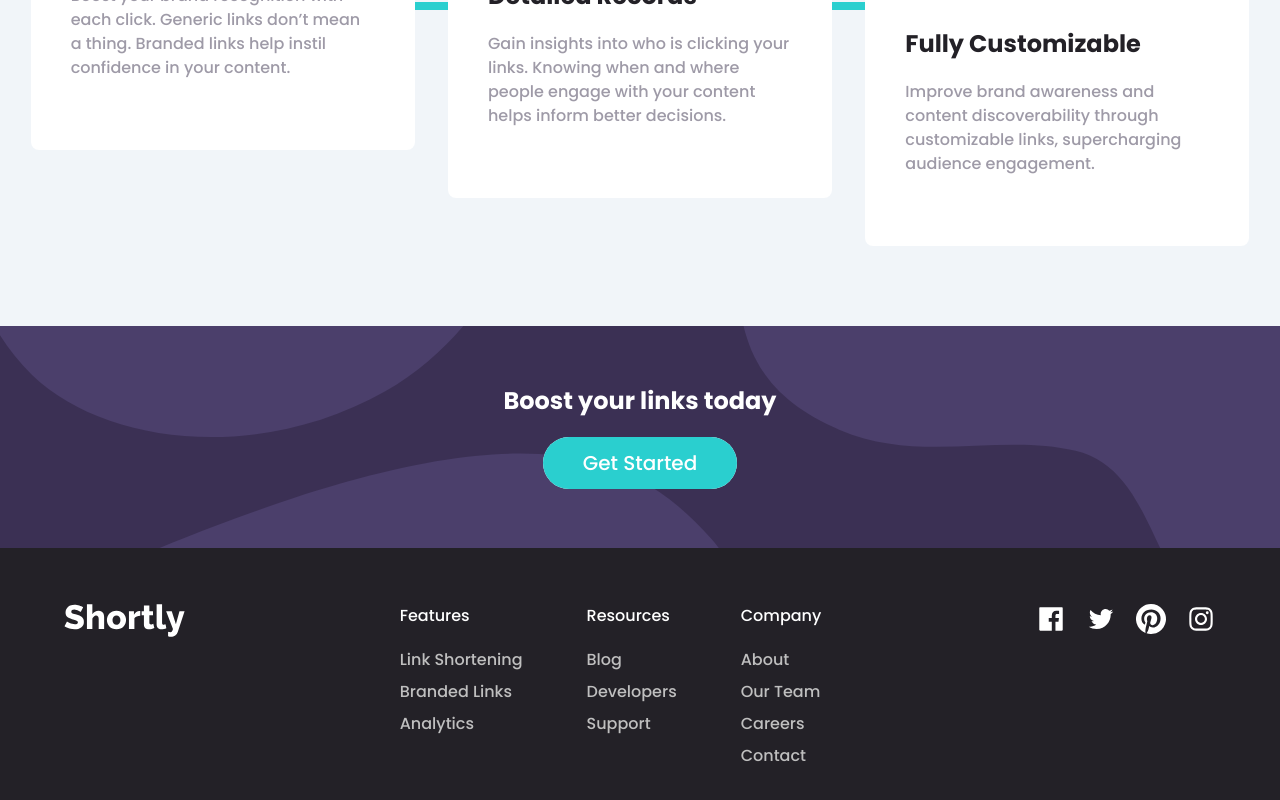
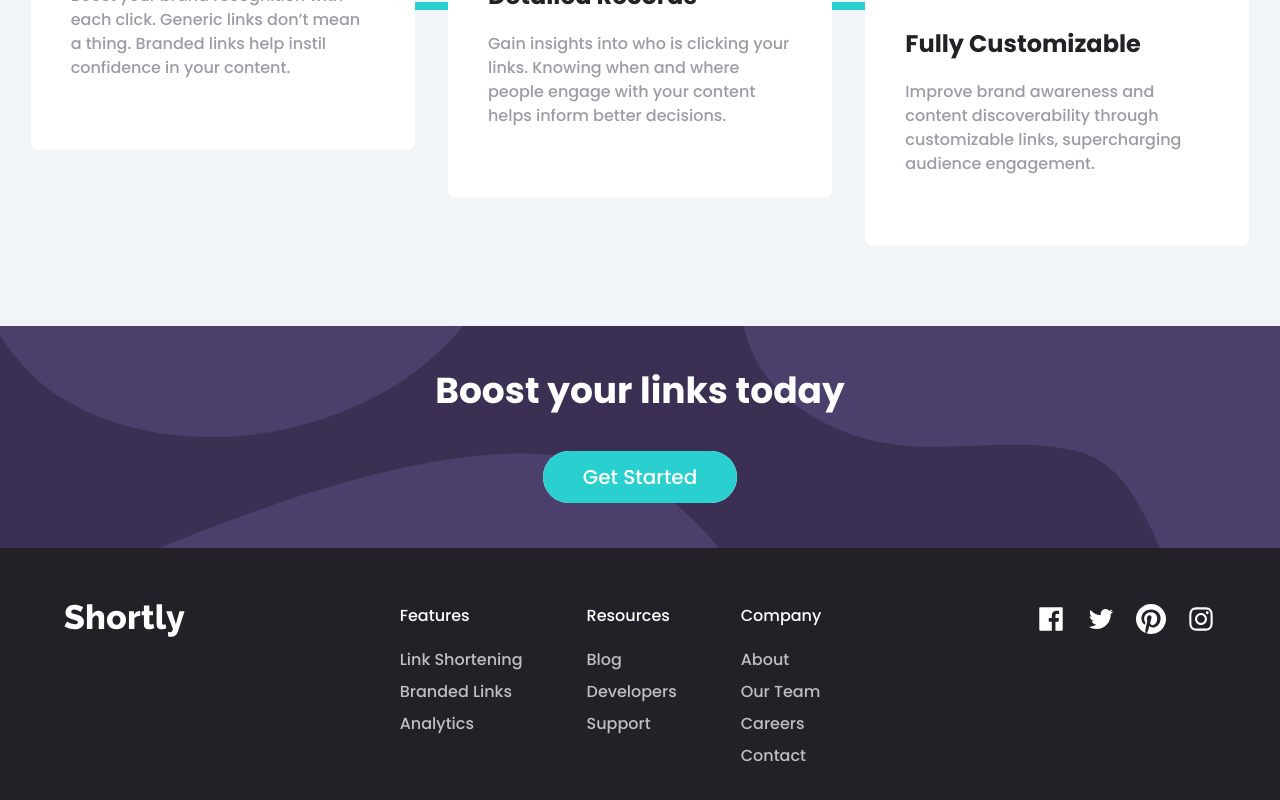
Before and after one commit to FrontendBy-GJ/url-shortening-api, a React (Vite) app: page / in a window 1280 px wide. Shown: the part 1298-2098 px from the top of the page. Built offline with nearby package versions, Linux system fonts and the light colour scheme.

Commit message:
style: adjust h3 text size and spacing between h3 and button on larger screens

```diff
--- a/src/App.jsx
+++ b/src/App.jsx
@@ -42,9 +42,11 @@ function App() {
               className="h-full w-full object-cover"
             />
           </picture>
-          <div className="absolute left-1/2 top-1/2 w-full -translate-x-1/2 -translate-y-1/2 space-y-5 text-center font-Poppins text-white">
-            <h3 className="text-2xl font-bold">Boost your links today</h3>
-            <button className="relative rounded-full bg-Primary-cyan px-10 py-3 text-xl after:absolute after:inset-0 after:-z-10 after:rounded-full after:bg-white hover:bg-opacity-60">
+          <div className="absolute left-1/2 top-1/2 w-full -translate-x-1/2 -translate-y-1/2 space-y-5 text-center font-Poppins text-white xl:space-y-10">
+            <h3 className="text-2xl font-bold xl:text-4xl">
+              Boost your links today
+            </h3>
+            <button className="relative rounded-full bg-Primary-cyan px-10 py-3 after:absolute after:inset-0 after:-z-10 after:rounded-full after:bg-white hover:bg-opacity-60 xl:text-xl">
               Get Started
             </button>
           </div>
```
